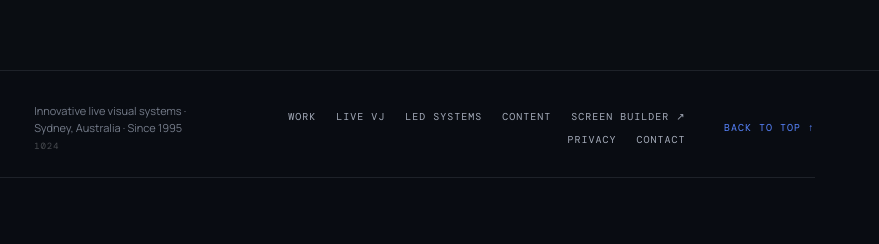
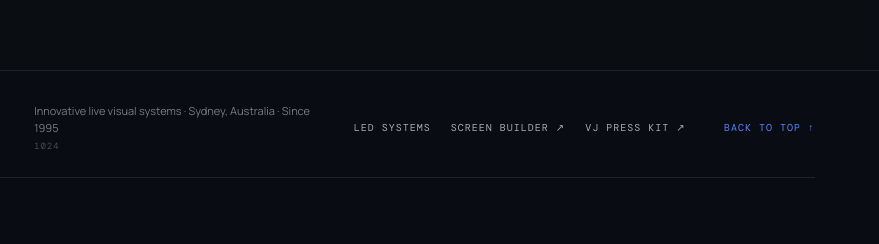
Before and after one commit to Eyebyte/Eyebyte, a plain HTML site: page index.html in a window 1280 px wide. Shown: the part 6803-7047 px from the top of the page, 401-1280 px from the left. Drawn offline with nearby package versions, Linux system fonts and the light colour scheme; a web font is replaced by a local one.

Commit message:
Add files via upload

```diff
--- a/index.html
+++ b/index.html
@@ -2935,13 +2935,9 @@
 <div aria-label="Website visit count" class="site-visit-counter" id="site-visit-counter" title="Website visits">1024</div>
 </div>
 <nav aria-label="Footer navigation" class="footer-links">
-<a href="#work">Work</a>
-<a href="#live-performance">Live VJ</a>
 <a href="#hardware">LED Systems</a>
-<a href="#spatial-design">Content</a>
 <a href="screen-builder.html" rel="noopener noreferrer" target="_blank">Screen Builder ↗</a>
-<a href="#privacy">Privacy</a>
-<a href="#contact">Contact</a>
+<a aria-label="VJ press kit (opens in a new tab)" href="https://www.mypresskit.info/vj/eyebyte" rel="noopener noreferrer" target="_blank">VJ Press Kit ↗</a>
 </nav>
 <details class="footer-privacy" id="privacy">
 <summary>Privacy &amp; website services</summary>
```
